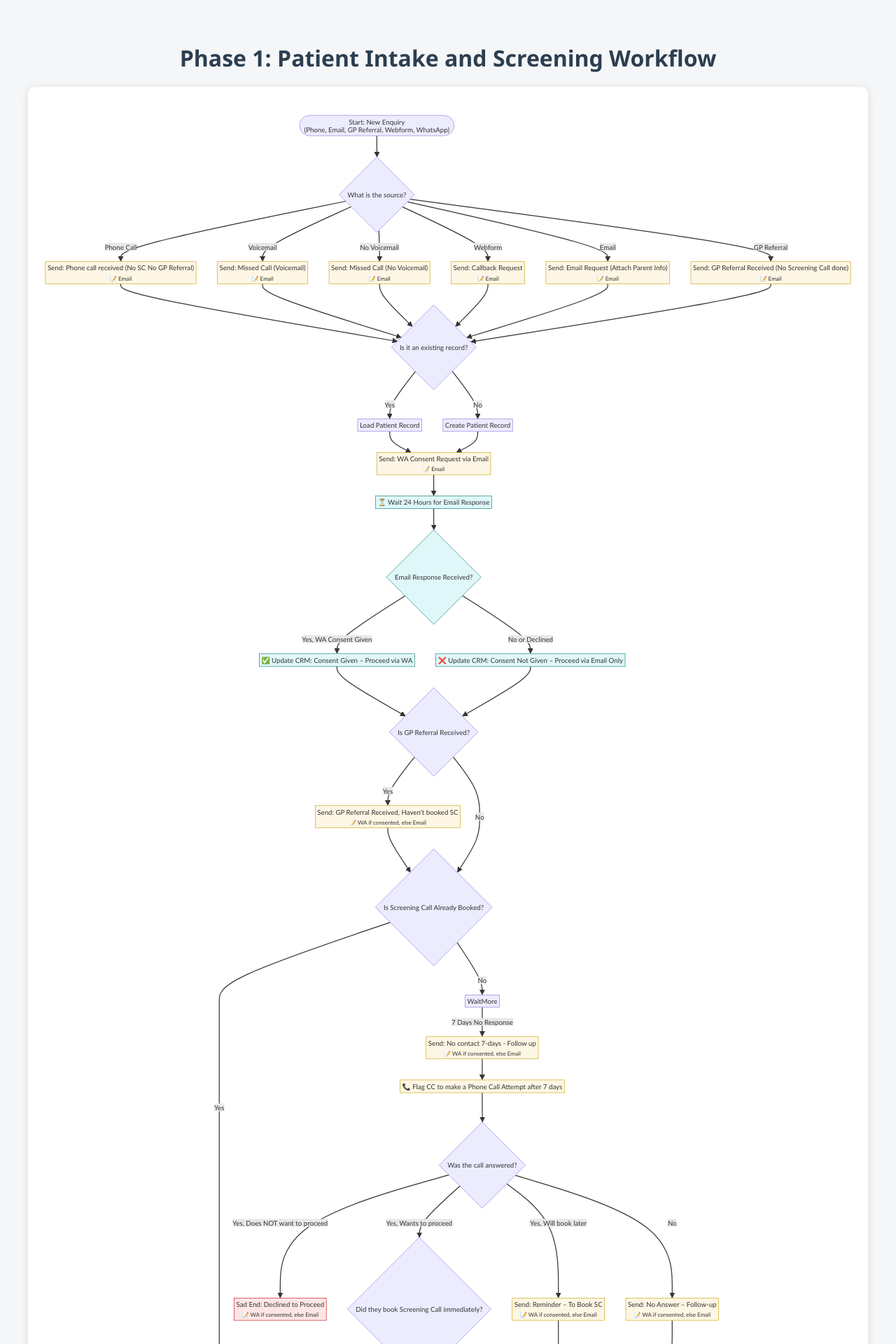
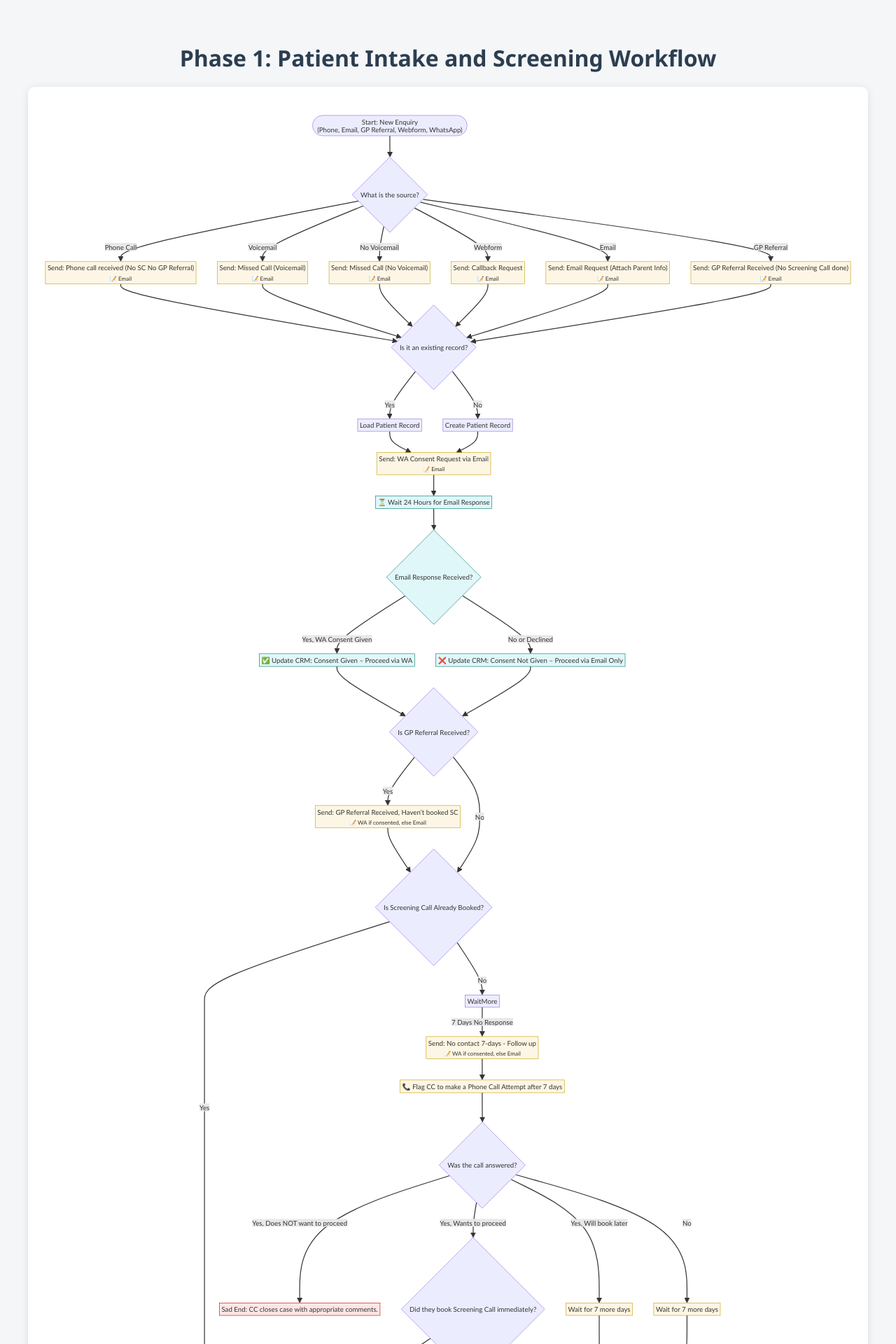
Before and after one commit to pdkv1999/primaHealth, a Python web app: template templates/phase1_overview.html in a window 1280 px wide. Shown: the top 1920 px of the page at 70% size. Run offline with Jinja, Linux system fonts and the light colour scheme; the template is opened without the code that fills it, so the values that code supplies are empty.

Commit message:
update code accordingly

```diff
--- a/templates/phase1_overview.html
+++ b/templates/phase1_overview.html
@@ -83,10 +83,10 @@ flowchart TD
     BookNowCheck -- Yes --> M9
     BookNowCheck -- No --> FollowUp14Days
 
-    CallAnswered -- Yes, Does NOT want to proceed --> SadEndCall["Sad End: Declined to Proceed<br><sub>📝 WA if consented, else Email</sub>"]
-    CallAnswered -- Yes, Will book later --> RemindWA["Send: Reminder – To Book SC<br><sub>📝 WA if consented, else Email</sub>"]
+    CallAnswered -- Yes, Does NOT want to proceed --> SadEndCall["Sad End: CC closes case with appropriate comments."]
+    CallAnswered -- Yes, Will book later --> RemindWA["Wait for 7 more days"]
     RemindWA --> FollowUp14Days
-    CallAnswered -- No --> NoAnswerFollowup["Send: No Answer – Follow-up<br><sub>📝 WA if consented, else Email</sub>"]
+    CallAnswered -- No --> NoAnswerFollowup["Wait for 7 more days"]
     NoAnswerFollowup --> FollowUp14Days
 
     FollowUp14Days["Send: No contact 14-days - Follow up<br><sub>📝 WA if consented, else Email</sub>"]
```
